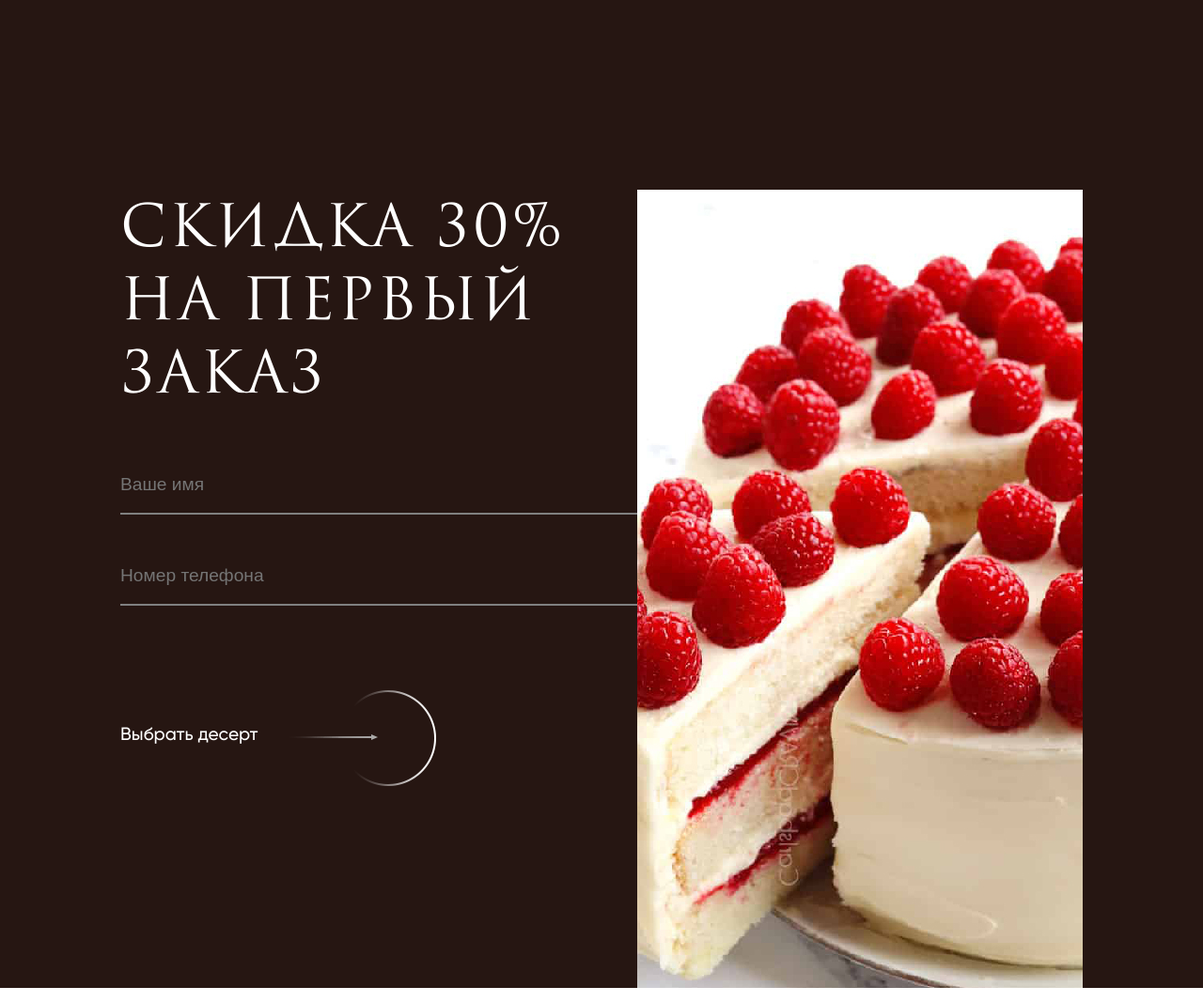
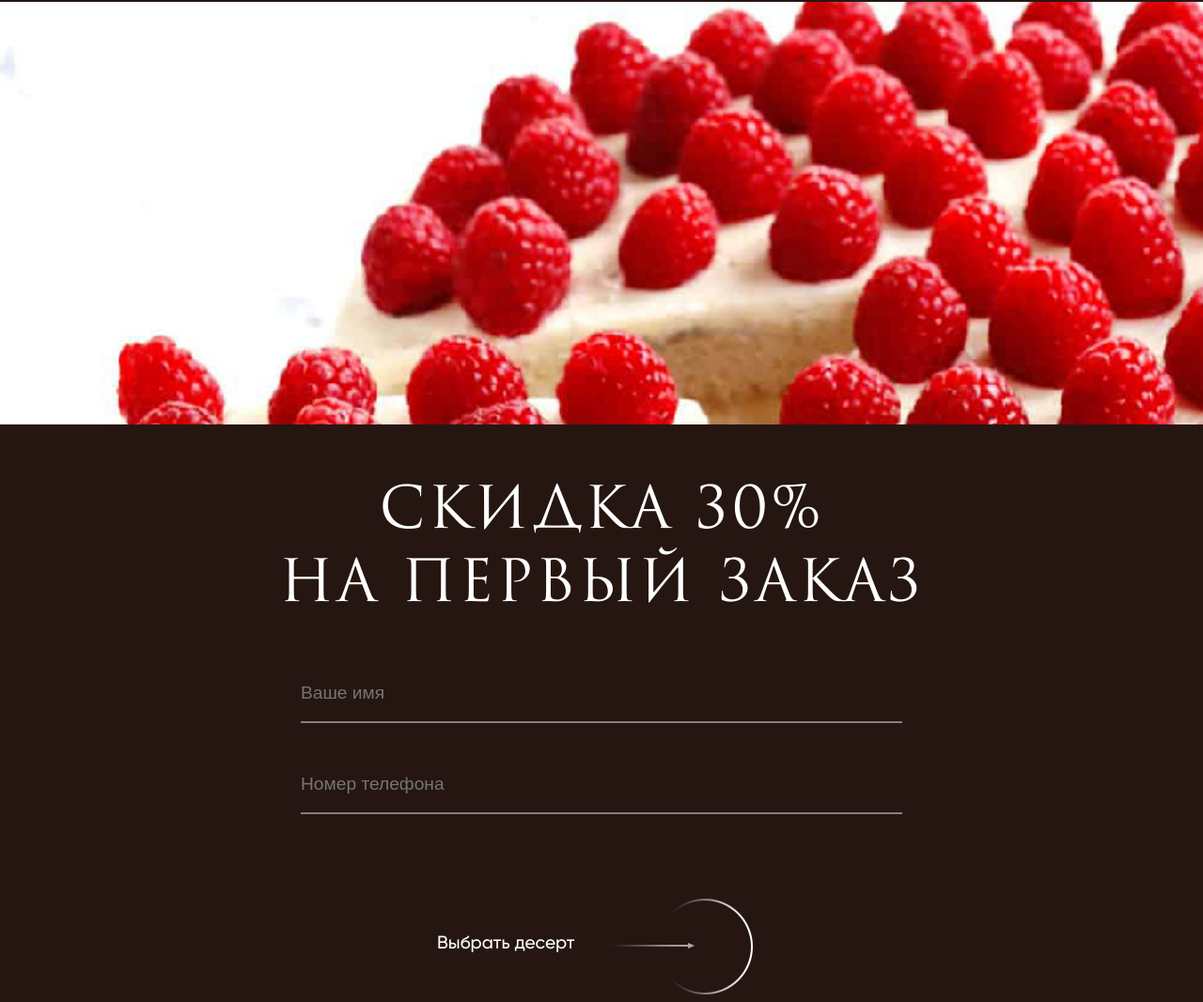
Before and after one commit to dasmodal/cake_landing_page, a plain HTML site: page index.html in a window 1280 px wide. Shown: the part 5974-7041 px from the top of the page at 94% size. Drawn offline with nearby package versions, Linux system fonts and the light colour scheme.

Commit message:
fix discount section

```diff
--- a/css/discount.css
+++ b/css/discount.css
@@ -24,7 +24,7 @@
 
 .discount_form_area {
   height: 60px;
-  width: 550px;
+  width: 50%;
   color: grey;
   outline: none;
   font-size: 1.2em;
@@ -56,7 +56,7 @@
 
 .discount_photo {
   height: 850px;
-  flex-basis: 55%;
+  width: 50%;
 }
 
 .discount_photo img {
@@ -65,11 +65,40 @@
   height: 100%;
 }
 
-@media screen and (max-width: 767px) {
+@media screen and (max-width: 1300px) {
 
 .discount_wrapper {
-  display: none;
+  flex-direction: column-reverse;
+  padding: 0;
 }
+
+.discount_form {
+  width: 100%;
+  margin: 0 auto;
+  text-align: center;
+}
+
+.discount_photo {
+  margin-top: 50px;
+  margin-bottom: 50px;
+  height: 450px;
+  width: 100%;
+}
+
+.discount_more {
+  margin-left: auto;
+  margin-right: auto;
+  margin-bottom: 50px;
+  width: 350px;
+}
+
+.discount_photo img {
+  object-position: 0px -100px;
+}
+
+}
+
+@media screen and (max-width: 767px) {
 
 .discount_wrapper {
   width: 95%;
```
